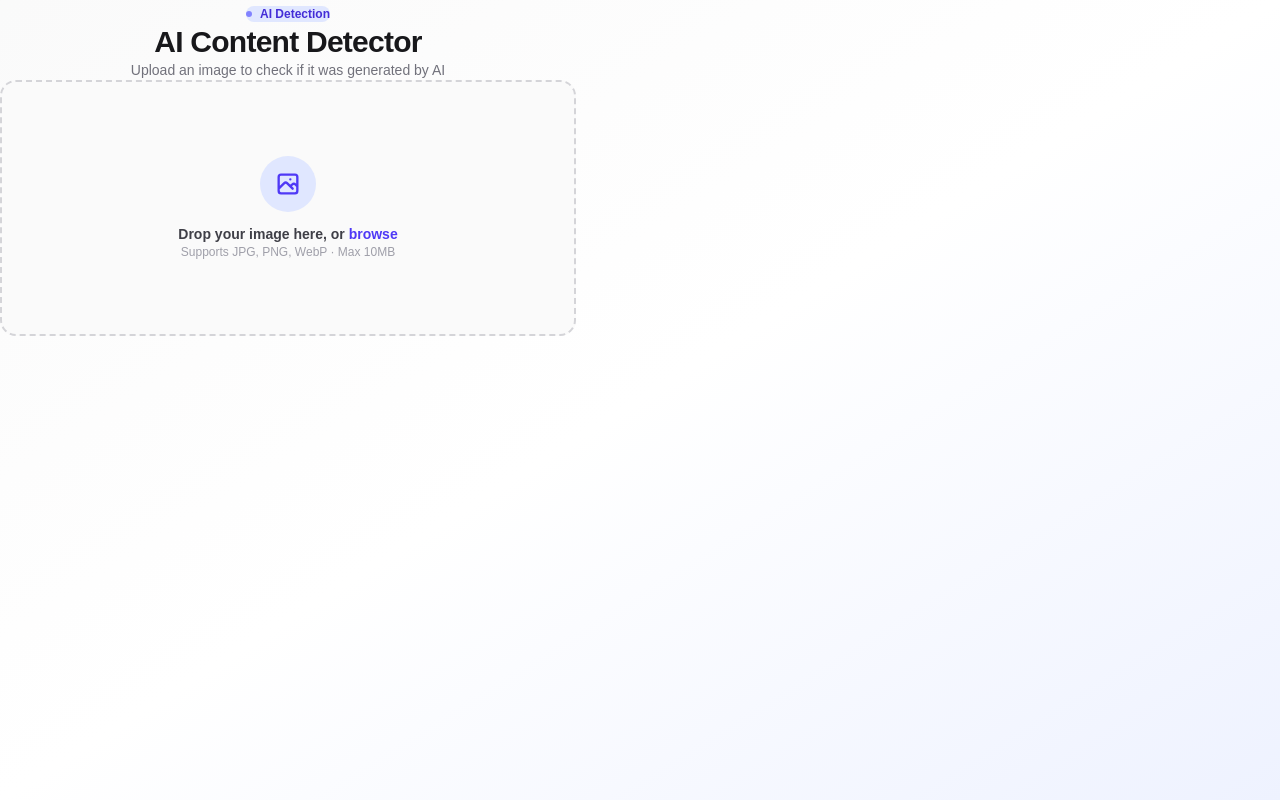
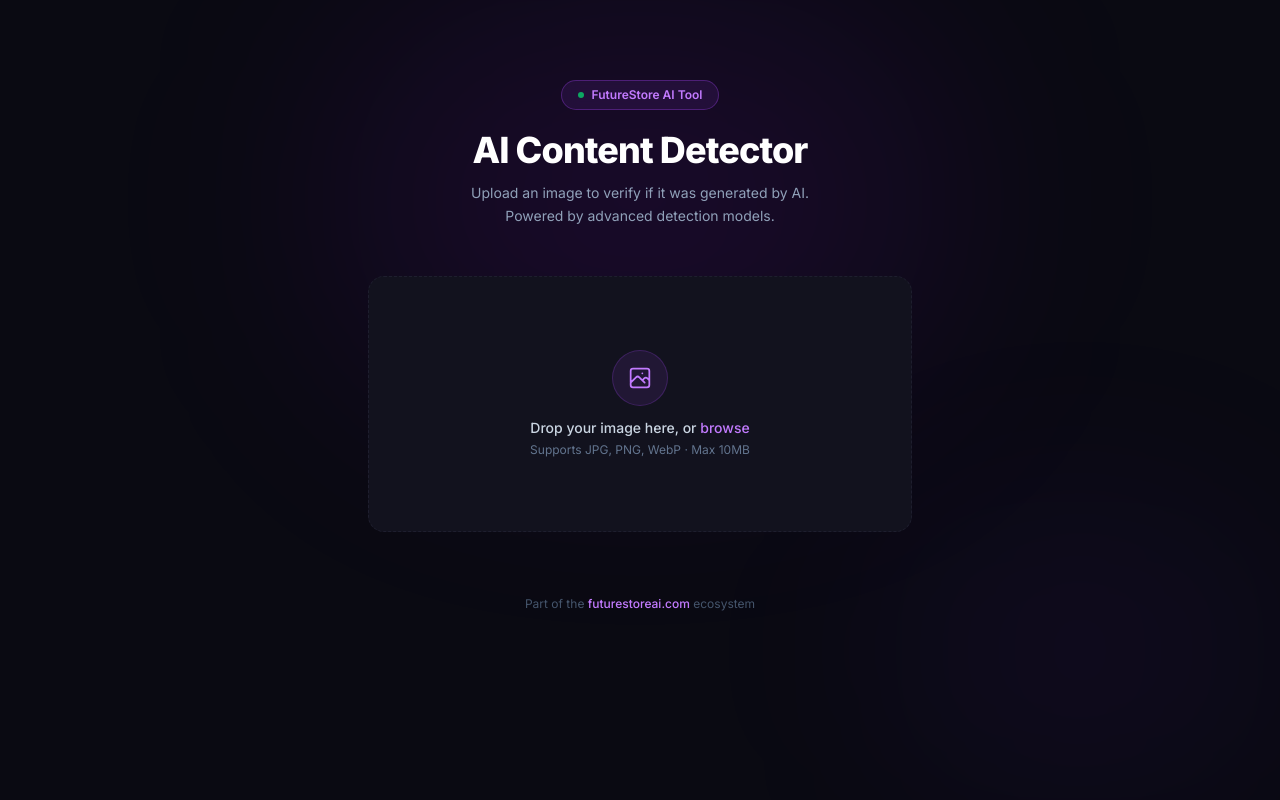
Before and after one commit to heyits-manan/ai-content-detection, a Next.js app: page / in a window 1280 px wide. Built offline with nearby package versions, Linux system fonts and the light colour scheme.

Commit message:
style: redesign UI with dark theme to match FutureStore.ai branding

```diff
--- a/app/api/detect/route.ts
+++ b/app/api/detect/route.ts
@@ -33,6 +33,8 @@
             success: true,
             ai_generated: result.ai_generated,
             confidence: result.confidence,
+            artificial_score: result.artificial_score,
+            human_score: result.human_score,
             detected_model: result.detected_model,
         });
     } catch (error) {
--- a/app/globals.css
+++ b/app/globals.css
@@ -1,11 +1,18 @@
 @import "tailwindcss";
 
-* {
-  margin: 0;
-  padding: 0;
-  box-sizing: border-box;
+
+
+@theme inline {
+  --color-dark-bg: #0a0a12;
+  --color-dark-card: #12121e;
+  --color-dark-border: #1e1e2e;
+  --color-accent: #8b5cf6;
+  --color-accent-hover: #7c3aed;
+  --color-accent-glow: rgba(139, 92, 246, 0.3);
 }
 
 body {
-  font-family: Arial, Helvetica, sans-serif;
+  background-color: var(--color-dark-bg);
+  color: #e2e8f0;
+  font-family: "Inter", system-ui, -apple-system, sans-serif;
 }
--- a/app/layout.tsx
+++ b/app/layout.tsx
@@ -13,8 +13,14 @@
   children: React.ReactNode;
 }>) {
   return (
-    <html lang="en">
-      <body>{children}</body>
+    <html lang="en" className="dark">
+      <head>
+        <link
+          href="https://fonts.googleapis.com/css2?family=Inter:wght@400;500;600;700;800&display=swap"
+          rel="stylesheet"
+        />
+      </head>
+      <body className="antialiased">{children}</body>
     </html>
   );
 }
--- a/app/page.tsx
+++ b/app/page.tsx
@@ -8,6 +8,8 @@
   success: boolean;
   ai_generated?: boolean;
   confidence?: number;
+  artificial_score?: number;
+  human_score?: number;
   detected_model?: string | null;
   message?: string;
 }
@@ -47,19 +49,25 @@
   };
 
   return (
-    <div className="min-h-screen bg-gradient-to-br from-zinc-50 via-white to-indigo-50">
-      <main className="max-w-xl mx-auto px-4 py-16">
+    <div className="min-h-screen bg-[var(--color-dark-bg)] relative overflow-hidden">
+      {/* Background glow effects */}
+      <div className="absolute top-0 left-1/2 -translate-x-1/2 w-[600px] h-[400px] bg-purple-600/10 rounded-full blur-[120px] pointer-events-none" />
+      <div className="absolute bottom-0 right-0 w-[400px] h-[300px] bg-violet-600/5 rounded-full blur-[100px] pointer-events-none" />
+
+      <main className="relative z-10 max-w-xl mx-auto px-4 py-20">
         {/* Header */}
-        <div className="text-center mb-10">
-          <div className="inline-flex items-center gap-2 bg-indigo-100 text-indigo-700 text-xs font-semibold px-3 py-1 rounded-full mb-4">
-            <span className="w-1.5 h-1.5 bg-indigo-500 rounded-full animate-pulse" />
-            AI Detection
+        <div className="text-center mb-12">
+          <div className="inline-flex items-center gap-2 border border-purple-500/30 bg-purple-500/10 text-purple-400 text-xs font-semibold px-4 py-1.5 rounded-full mb-5 backdrop-blur-sm">
+            <span className="w-1.5 h-1.5 bg-green-400 rounded-full animate-pulse" />
+            FutureStore AI Tool
           </div>
-          <h1 className="text-3xl font-bold text-zinc-900 tracking-tight">
+          <h1 className="text-4xl font-extrabold text-white tracking-tight">
             AI Content Detector
           </h1>
-          <p className="text-zinc-500 mt-2 text-sm">
-            Upload an image to check if it was generated by AI
+          <p className="text-slate-400 mt-3 text-sm leading-relaxed max-w-md mx-auto">
+            Upload an image to verify if it was generated by AI.
+            <br />
+            Powered by advanced detection models.
           </p>
         </div>
 
@@ -67,12 +75,11 @@
         <div className="space-y-4">
           <UploadBox onFileSelect={handleFileSelect} isLoading={isLoading} />
 
-          {/* Detect button */}
           {file && (
             <button
               onClick={handleDetect}
               disabled={isLoading}
-              className="w-full py-3.5 bg-indigo-600 hover:bg-indigo-700 text-white font-semibold rounded-xl transition-all duration-200 disabled:opacity-50 disabled:cursor-not-allowed cursor-pointer active:scale-[0.98]"
+              className="w-full py-3.5 bg-purple-600 hover:bg-purple-700 text-white font-semibold rounded-xl transition-all duration-200 disabled:opacity-50 disabled:cursor-not-allowed cursor-pointer active:scale-[0.98] shadow-lg shadow-purple-600/25"
             >
               {isLoading ? "Analyzing..." : "Detect Content"}
             </button>
@@ -83,6 +90,15 @@
         <div className="mt-6">
           <ResultBox result={result} isLoading={isLoading} />
         </div>
+
+        {/* Footer */}
+        <div className="mt-16 text-center">
+          <p className="text-slate-600 text-xs">
+            Part of the{" "}
+            <a className="text-purple-400 font-medium" target="_blank" href="https://futurestoreai.com">futurestoreai.com</a>{" "}
+            ecosystem
+          </p>
+        </div>
       </main>
     </div>
   );
--- a/components/ResultBox.tsx
+++ b/components/ResultBox.tsx
@@ -4,6 +4,8 @@
     success: boolean;
     ai_generated?: boolean;
     confidence?: number;
+    artificial_score?: number;
+    human_score?: number;
     detected_model?: string | null;
     message?: string;
 }
@@ -13,13 +15,50 @@
     isLoading: boolean;
 }
 
+function ScoreBar({
+    label,
+    score,
+    color,
+}: {
+    label: string;
+    score: number;
+    color: "red" | "emerald";
+}) {
+    const percent = Math.round(score * 100);
+    const gradients = {
+        red: "from-red-500 to-orange-500",
+        emerald: "from-emerald-500 to-teal-400",
+    };
+    const textColors = {
+        red: "text-red-400",
+        emerald: "text-emerald-400",
+    };
+
+    return (
+        <div>
+            <div className="flex justify-between items-center mb-1.5">
+                <span className="text-sm font-medium text-slate-400">{label}</span>
+                <span className={`text-sm font-bold ${textColors[color]}`}>
+                    {percent}%
+                </span>
+            </div>
+            <div className="w-full h-2.5 bg-slate-800 rounded-full overflow-hidden">
+                <div
+                    className={`h-full rounded-full transition-all duration-700 ease-out bg-gradient-to-r ${gradients[color]}`}
+                    style={{ width: `${percent}%` }}
+                />
+            </div>
+        </div>
+    );
+}
+
 export default function ResultBox({ result, isLoading }: ResultBoxProps) {
     if (isLoading) {
         return (
-            <div className="w-full rounded-2xl border border-zinc-200 bg-white p-8">
+            <div className="w-full rounded-2xl border border-[var(--color-dark-border)] bg-[var(--color-dark-card)] p-8">
                 <div className="flex flex-col items-center gap-4">
-                    <div className="w-12 h-12 rounded-full border-4 border-indigo-200 border-t-indigo-600 animate-spin" />
-                    <p className="text-sm text-zinc-500 font-medium">
+                    <div className="w-12 h-12 rounded-full border-4 border-purple-900 border-t-purple-400 animate-spin" />
+                    <p className="text-sm text-slate-400 font-medium">
                         Analyzing image...
                     </p>
                 </div>
@@ -31,11 +70,11 @@
 
     if (!result.success) {
         return (
-            <div className="w-full rounded-2xl border border-red-200 bg-red-50 p-6">
+            <div className="w-full rounded-2xl border border-red-500/20 bg-red-500/5 p-6">
                 <div className="flex items-center gap-3">
-                    <div className="w-10 h-10 rounded-full bg-red-100 flex items-center justify-center flex-shrink-0">
+                    <div className="w-10 h-10 rounded-full bg-red-500/10 border border-red-500/20 flex items-center justify-center flex-shrink-0">
                         <svg
-                            className="w-5 h-5 text-red-600"
+                            className="w-5 h-5 text-red-400"
                             fill="none"
                             stroke="currentColor"
                             viewBox="0 0 24 24"
@@ -48,32 +87,31 @@
                             />
                         </svg>
                     </div>
-                    <p className="text-sm text-red-700 font-medium">{result.message}</p>
+                    <p className="text-sm text-red-400 font-medium">{result.message}</p>
                 </div>
             </div>
         );
     }
 
+    const isAI = result.ai_generated;
+    const artificialScore = result.artificial_score ?? 0;
+    const humanScore = result.human_score ?? 0;
     const confidencePercent = Math.round((result.confidence ?? 0) * 100);
-    const isAI = result.ai_generated;
 
     return (
-        <div
-            className={`w-full rounded-2xl border p-6 transition-all duration-300 ${isAI
-                    ? "border-red-200 bg-gradient-to-br from-red-50 to-orange-50"
-                    : "border-emerald-200 bg-gradient-to-br from-emerald-50 to-teal-50"
-                }`}
-        >
-            <div className="flex flex-col gap-5">
-                {/* Verdict */}
+        <div className="w-full rounded-2xl border border-[var(--color-dark-border)] bg-[var(--color-dark-card)] p-6 space-y-5">
+            {/* Verdict */}
+            <div className="flex items-center justify-between">
                 <div className="flex items-center gap-3">
                     <div
-                        className={`w-12 h-12 rounded-full flex items-center justify-center ${isAI ? "bg-red-100" : "bg-emerald-100"
+                        className={`w-10 h-10 rounded-full flex items-center justify-center border ${isAI
+                                ? "bg-red-500/10 border-red-500/20"
+                                : "bg-emerald-500/10 border-emerald-500/20"
                             }`}
                     >
                         {isAI ? (
                             <svg
-                                className="w-6 h-6 text-red-600"
+                                className="w-5 h-5 text-red-400"
                                 fill="none"
                                 stroke="currentColor"
                                 viewBox="0 0 24 24"
@@ -87,7 +125,7 @@
                             </svg>
                         ) : (
                             <svg
-                                className="w-6 h-6 text-emerald-600"
+                                className="w-5 h-5 text-emerald-400"
                                 fill="none"
                                 stroke="currentColor"
                                 viewBox="0 0 24 24"
@@ -102,52 +140,49 @@
                         )}
                     </div>
                     <div>
-                        <h3
-                            className={`text-lg font-bold ${isAI ? "text-red-700" : "text-emerald-700"}`}
+                        <p className="text-[11px] text-slate-500 uppercase tracking-wider font-semibold">
+                            AI Generated
+                        </p>
+                        <p
+                            className={`text-lg font-bold ${isAI ? "text-red-400" : "text-emerald-400"}`}
                         >
-                            {isAI ? "AI Generated" : "Likely Real"}
-                        </h3>
-                        <p className={`text-sm ${isAI ? "text-red-500" : "text-emerald-500"}`}>
-                            {isAI
-                                ? "This image appears to be AI-generated"
-                                : "This image appears to be authentic"}
+                            {isAI ? "TRUE" : "FALSE"}
                         </p>
                     </div>
                 </div>
+                <div className="text-right">
+                    <p className="text-[11px] text-slate-500 uppercase tracking-wider font-semibold">
+                        Confidence
+                    </p>
+                    <p
+                        className={`text-lg font-bold ${isAI ? "text-red-400" : "text-emerald-400"}`}
+                    >
+                        {confidencePercent}%
+                    </p>
+                </div>
+            </div>
 
-                {/* Confidence bar */}
-                <div>
-                    <div className="flex justify-between items-center mb-2">
-                        <span className="text-xs font-semibold text-zinc-500 uppercase tracking-wide">
-                            Confidence
-                        </span>
-                        <span
-                            className={`text-sm font-bold ${isAI ? "text-red-600" : "text-emerald-600"}`}
-                        >
-                            {confidencePercent}%
-                        </span>
-                    </div>
-                    <div className="w-full h-2.5 bg-zinc-200 rounded-full overflow-hidden">
-                        <div
-                            className={`h-full rounded-full transition-all duration-700 ease-out ${isAI
-                                    ? "bg-gradient-to-r from-red-400 to-orange-500"
-                                    : "bg-gradient-to-r from-emerald-400 to-teal-500"
-                                }`}
-                            style={{ width: `${confidencePercent}%` }}
-                        />
-                    </div>
-                </div>
+            {/* Divider */}
+            <hr className="border-[var(--color-dark-border)]" />
 
-                {/* Model info */}
-                {result.detected_model && (
-                    <div className="flex items-center gap-2 pt-1">
-                        <span className="text-xs text-zinc-400">Detected by:</span>
-                        <span className="text-xs font-medium text-zinc-600 bg-zinc-100 px-2 py-0.5 rounded-full">
+            {/* Score bars */}
+            <div className="space-y-4">
+                <ScoreBar label="Artificial" score={artificialScore} color="red" />
+                <ScoreBar label="Human" score={humanScore} color="emerald" />
+            </div>
+
+            {/* Model info */}
+            {result.detected_model && (
+                <>
+                    <hr className="border-[var(--color-dark-border)]" />
+                    <div className="flex items-center gap-2">
+                        <span className="text-xs text-slate-500">Detected by:</span>
+                        <span className="text-xs font-medium text-purple-400 bg-purple-500/10 border border-purple-500/20 px-2.5 py-0.5 rounded-full">
                             {result.detected_model}
                         </span>
                     </div>
-                )}
-            </div>
+                </>
+            )}
         </div>
     );
 }
--- a/components/UploadBox.tsx
+++ b/components/UploadBox.tsx
@@ -45,9 +45,9 @@
         <div className="w-full">
             {!selectedFile ? (
                 <label
-                    className={`flex flex-col items-center justify-center w-full h-64 border-2 border-dashed rounded-2xl cursor-pointer transition-all duration-300 ${dragActive
-                            ? "border-indigo-500 bg-indigo-50"
-                            : "border-zinc-300 bg-zinc-50 hover:border-indigo-400 hover:bg-indigo-50/50"
+                    className={`flex flex-col items-center justify-center w-full h-64 border border-dashed rounded-2xl cursor-pointer transition-all duration-300 ${dragActive
+                            ? "border-purple-500 bg-purple-500/10"
+                            : "border-[var(--color-dark-border)] bg-[var(--color-dark-card)] hover:border-purple-500/50 hover:bg-purple-500/5"
                         }`}
                     onDragOver={(e) => {
                         e.preventDefault();
@@ -57,9 +57,9 @@
                     onDrop={handleDrop}
                 >
                     <div className="flex flex-col items-center gap-3 p-6">
-                        <div className="w-14 h-14 rounded-full bg-indigo-100 flex items-center justify-center">
+                        <div className="w-14 h-14 rounded-full bg-purple-500/10 border border-purple-500/20 flex items-center justify-center">
                             <svg
-                                className="w-7 h-7 text-indigo-600"
+                                className="w-7 h-7 text-purple-400"
                                 fill="none"
                                 stroke="currentColor"
                                 viewBox="0 0 24 24"
@@ -67,17 +67,17 @@
                                 <path
                                     strokeLinecap="round"
                                     strokeLinejoin="round"
-                                    strokeWidth={2}
+                                    strokeWidth={1.5}
                                     d="M4 16l4.586-4.586a2 2 0 012.828 0L16 16m-2-2l1.586-1.586a2 2 0 012.828 0L20 14m-6-6h.01M6 20h12a2 2 0 002-2V6a2 2 0 00-2-2H6a2 2 0 00-2 2v12a2 2 0 002 2z"
                                 />
                             </svg>
                         </div>
                         <div className="text-center">
-                            <p className="text-sm font-semibold text-zinc-700">
+                            <p className="text-sm font-medium text-slate-300">
                                 Drop your image here, or{" "}
-                                <span className="text-indigo-600">browse</span>
+                                <span className="text-purple-400">browse</span>
                             </p>
-                            <p className="text-xs text-zinc-400 mt-1">
+                            <p className="text-xs text-slate-500 mt-1">
                                 Supports JPG, PNG, WebP · Max 10MB
                             </p>
                         </div>
@@ -91,17 +91,17 @@
                     />
                 </label>
             ) : (
-                <div className="relative w-full rounded-2xl overflow-hidden border border-zinc-200 bg-zinc-50">
+                <div className="relative w-full rounded-2xl overflow-hidden border border-[var(--color-dark-border)] bg-[var(--color-dark-card)]">
                     <img
                         src={preview!}
                         alt="Preview"
-                        className="w-full h-64 object-contain bg-white"
+                        className="w-full h-64 object-contain bg-black/30"
                     />
-                    <div className="flex items-center justify-between px-4 py-3 bg-zinc-50 border-t border-zinc-200">
+                    <div className="flex items-center justify-between px-4 py-3 border-t border-[var(--color-dark-border)]">
                         <div className="flex items-center gap-2 min-w-0">
-                            <div className="w-8 h-8 rounded-lg bg-indigo-100 flex items-center justify-center flex-shrink-0">
+                            <div className="w-8 h-8 rounded-lg bg-purple-500/10 border border-purple-500/20 flex items-center justify-center flex-shrink-0">
                                 <svg
-                                    className="w-4 h-4 text-indigo-600"
+                                    className="w-4 h-4 text-purple-400"
                                     fill="none"
                                     stroke="currentColor"
                                     viewBox="0 0 24 24"
@@ -109,19 +109,19 @@
                                     <path
                                         strokeLinecap="round"
                                         strokeLinejoin="round"
-                                        strokeWidth={2}
+                                        strokeWidth={1.5}
                                         d="M4 16l4.586-4.586a2 2 0 012.828 0L16 16m-2-2l1.586-1.586a2 2 0 012.828 0L20 14m-6-6h.01M6 20h12a2 2 0 002-2V6a2 2 0 00-2-2H6a2 2 0 00-2 2v12a2 2 0 002 2z"
                                     />
                                 </svg>
                             </div>
-                            <p className="text-sm text-zinc-600 truncate">
+                            <p className="text-sm text-slate-400 truncate">
                                 {selectedFile.name}
                             </p>
                         </div>
                         <button
                             onClick={clearFile}
                             disabled={isLoading}
-                            className="text-xs text-zinc-400 hover:text-red-500 transition-colors disabled:opacity-50"
+                            className="text-xs text-slate-500 hover:text-red-400 transition-colors disabled:opacity-50 cursor-pointer"
                         >
                             Remove
                         </button>
--- a/package.json
+++ b/package.json
@@ -11,17 +11,18 @@
   "dependencies": {
     "@huggingface/inference": "^4.13.15",
     "next": "16.1.6",
+    "postcss": "^8.5.8",
     "react": "19.2.3",
     "react-dom": "19.2.3"
   },
   "devDependencies": {
-    "@tailwindcss/postcss": "^4",
+    "@tailwindcss/postcss": "^4.2.1",
     "@types/node": "^20",
     "@types/react": "^19",
     "@types/react-dom": "^19",
     "eslint": "^9",
     "eslint-config-next": "16.1.6",
-    "tailwindcss": "^4",
+    "tailwindcss": "^4.2.1",
     "typescript": "^5"
   }
 }
```
Also changed, not shown: lib/detector.ts (+14 -6 lines), 1 other file (tests, documents, lock files or other folders).
